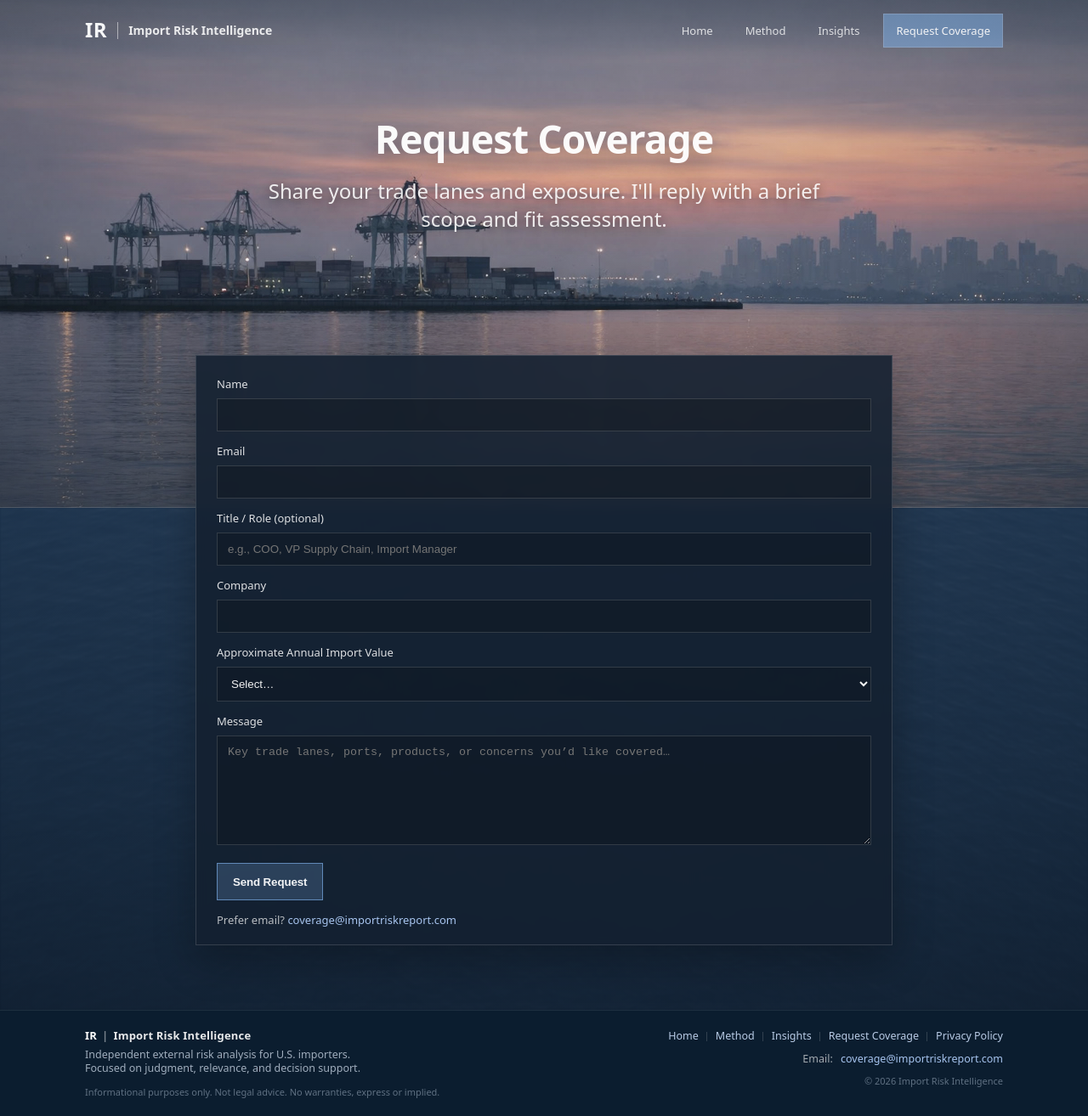
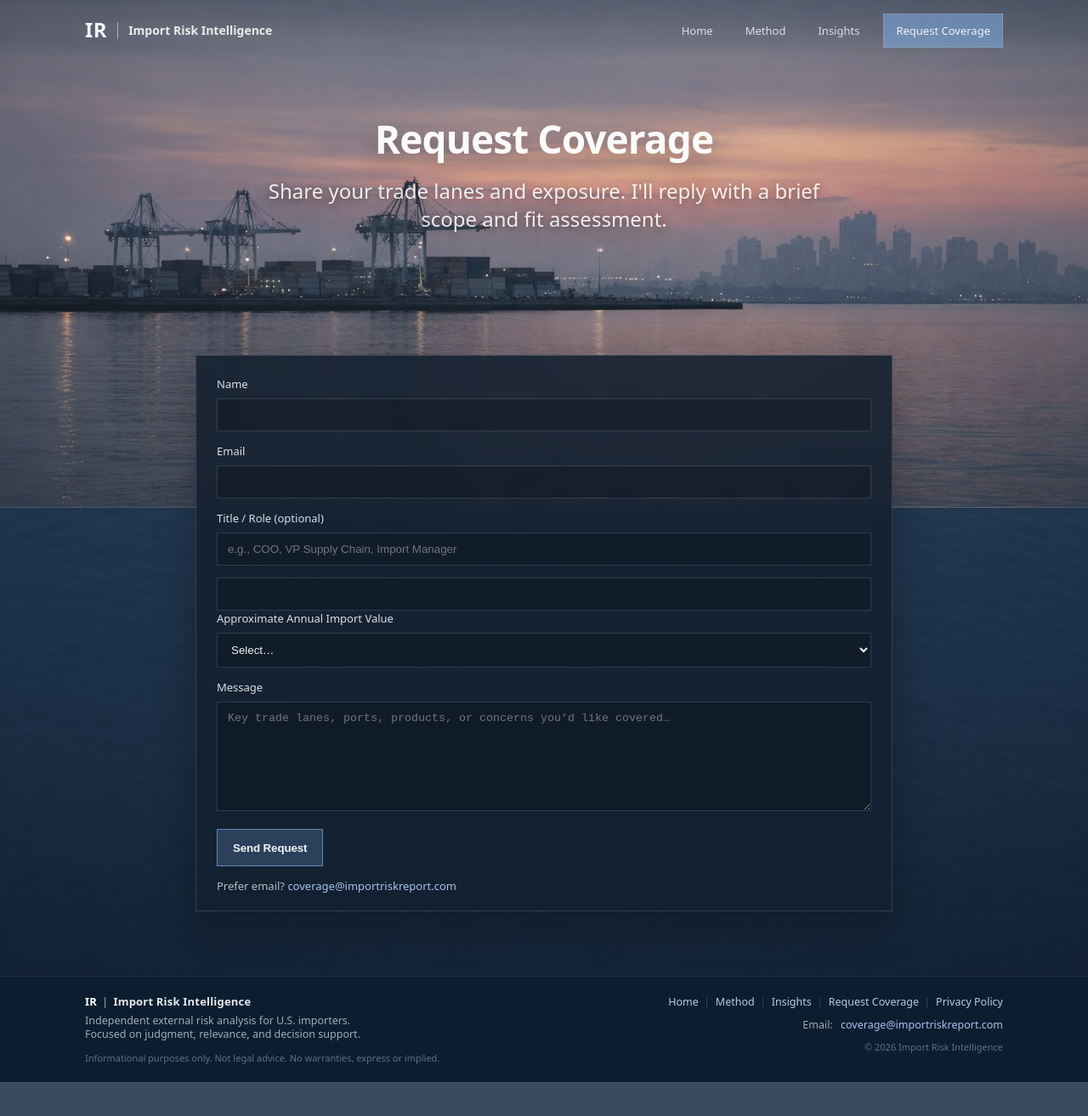
Before and after one commit to importrisk/import-risk-intelligence-site, a Jekyll site: the page built from contact.html, in a window 1280 px wide. Shown: the whole page at 85% size. Built offline with Jekyll 4.4.1, drawn with Linux system fonts in a browser that asks for light colours; after the commit the page ends 1274 px from its top, so only the background shows below that.

Commit message:
Update contact.html

```diff
--- a/contact.html
+++ b/contact.html
@@ -47,11 +47,7 @@ description: Contact Import Risk Intelligence.
          placeholder="e.g., COO, VP Supply Chain, Import Manager"/>
 </div>
 
-        <div class="cs-row">
-          <label class="cs-label" for="company">Company</label>
-          <input class="cs-input" id="company" name="company" type="text" autocomplete="organization" />
-        </div>
-
+       <input class="cs-input" id="company" name="company" type="text" autocomplete="organization" required />
         <div class="cs-row">
           <label class="cs-label" for="revenue">Approximate Annual Import Value</label>
           <select class="cs-input" id="revenue" name="annual_revenue">
```
